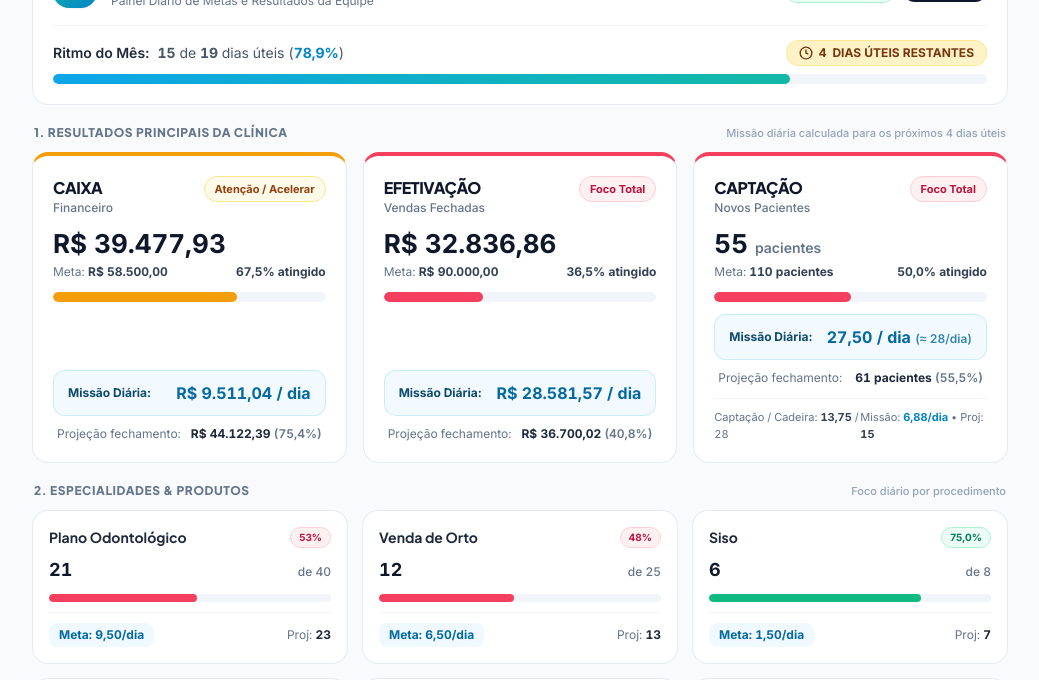
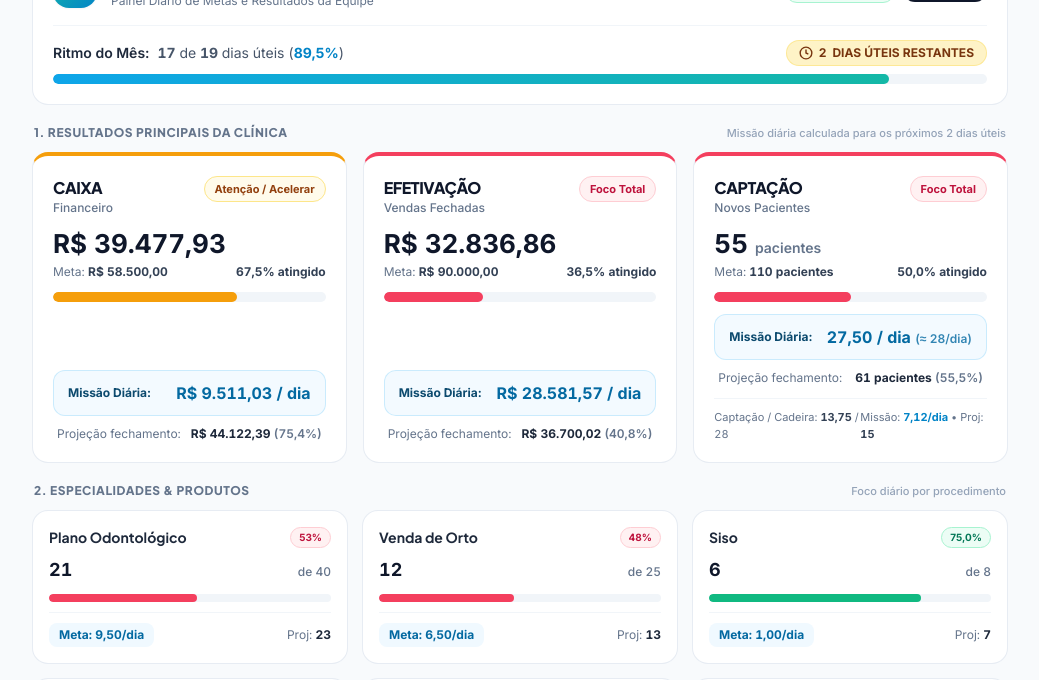
Before and after one commit to paulopsicarvalho-blip/painel-palmares, a plain HTML site: page index.html in a window 1280 px wide. Shown: the part 82-762 px from the top of the page, without its empty margins (120-1159 px from the left). Drawn offline with nearby package versions, Linux system fonts and the light colour scheme.

Commit message:
Update index.html

```diff
--- a/index.html
+++ b/index.html
@@ -99,7 +99,7 @@
           <div class="flex items-center gap-2 text-xs sm:text-sm text-slate-600 dark:text-slate-300">
             <span class="font-semibold text-slate-800 dark:text-slate-100">Ritmo do Mês:</span>
             <span class="tabular-nums">
-              <strong id="display-days-passed">15</strong> de <strong id="display-days-total">19</strong> dias úteis (<strong id="display-time-pace" class="text-sky-600 dark:text-sky-400">78,9%</strong>)
+              <strong id="display-days-passed">17</strong> de <strong id="display-days-total">19</strong> dias úteis (<strong id="display-time-pace" class="text-sky-600 dark:text-sky-400">89,5%</strong>)
             </span>
           </div>
           <span class="inline-flex items-center gap-1.5 px-3 py-1 rounded-full text-xs font-extrabold bg-amber-100 text-amber-900 dark:bg-amber-500/20 dark:text-amber-300 border border-amber-200/80 dark:border-amber-500/30 tabular-nums">
@@ -108,7 +108,7 @@
           </span>
         </div>
         <div class="w-full h-2.5 bg-slate-100 dark:bg-slate-800 rounded-full overflow-hidden">
-          <div id="time-progress-bar" class="h-full bg-gradient-to-r from-sky-500 to-teal-500 rounded-full" style="width: 78.95%"></div>
+          <div id="time-progress-bar" class="h-full bg-gradient-to-r from-sky-500 to-teal-500 rounded-full" style="width: 89.47%"></div>
         </div>
       </div>
     </header>
@@ -154,12 +154,12 @@
 
   <script>
     // =========================================================================
-    // DADOS EXATOS DA PLANILHA INDICADORES ODONTO PALMARES (REFERÊNCIA: 27/11/2026)
+    // DADOS DA PLANILHA INDICADORES ODONTO PALMARES (REFERÊNCIA: 27/11/2026)
     // =========================================================================
     const INITIAL_DATA = {
       refDate: "27/11/2026",
       daysTotal: 19,
-      daysPassed: 15,
+      daysPassed: 17,
       pillars: [
         {
           id: "caixa",
@@ -169,7 +169,7 @@
           unit: "",
           meta: 58500.00,
           realizado: 39477.93,
-          metaDiaria: 9511.04,
+          metaDiaria: 9511.03,
           projecao: 44122.39,
           customStatus: "Atenção / Acelerar",
           decimals: 2
@@ -202,7 +202,7 @@
             label: "Captação / Cadeira",
             realizado: 13.75,
             meta: 28,
-            metaDiaria: 6.88,
+            metaDiaria: 7.12,
             projecao: 15
           }
         }
@@ -234,7 +234,7 @@
           isCurrency: false,
           meta: 8,
           realizado: 6,
-          metaDiaria: 1.50,
+          metaDiaria: 1.00,
           projecao: 7,
           pctDecimals: 1
         },
```
